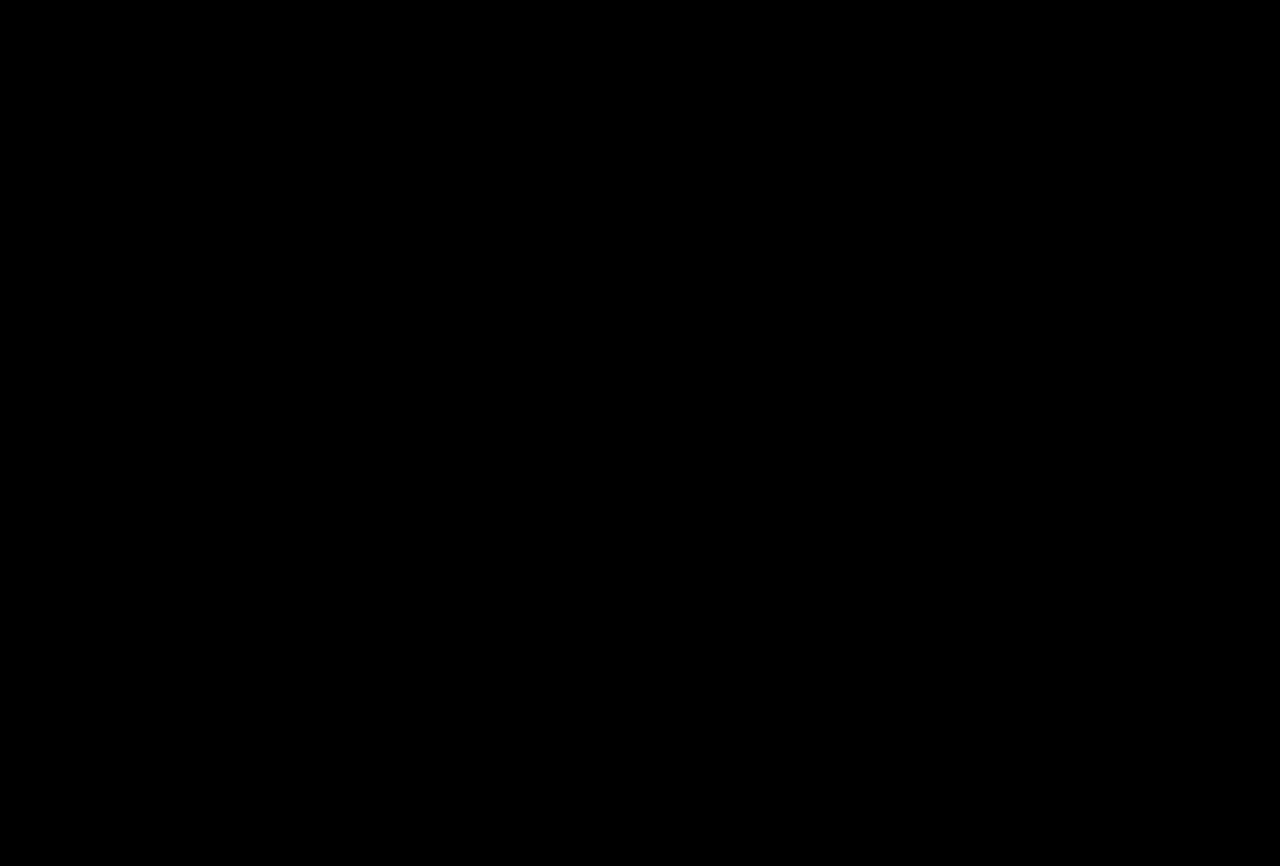
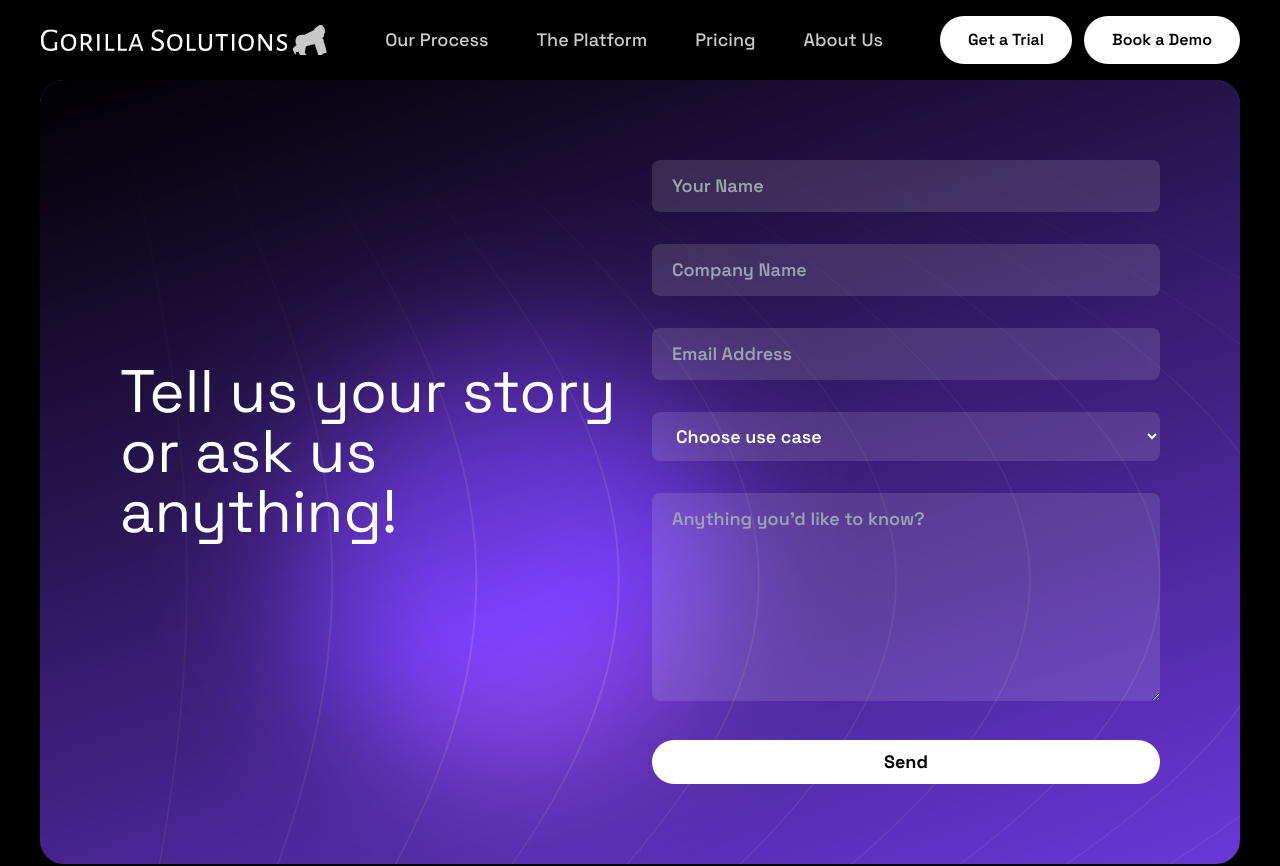
Before and after one commit to mhshuvoalways/solutions-gorilla, a React (Vite) app: page /contact-us in a window 1280 px wide. Before the commit this address had no page. Shown: the top 866 px of the page. Before the commit the page ends 800 px from the top, so only its background shows below. Built offline with nearby package versions, Linux system fonts and the light colour scheme.

Commit message:
feat: setup localization

```diff
--- a/package.json
+++ b/package.json
@@ -11,10 +11,12 @@
   },
   "dependencies": {
     "@headlessui/react": "^1.7.18",
+    "i18next": "^23.10.1",
     "react": "^18.2.0",
     "react-awesome-reveal": "^4.2.8",
     "react-dom": "^18.2.0",
     "react-helmet": "^6.1.0",
+    "react-i18next": "^14.1.0",
     "react-router-dom": "^6.22.3",
     "react-scroll": "^1.9.0",
     "react-slick": "^0.30.2",
--- a/src/app/App.jsx
+++ b/src/app/App.jsx
@@ -1,11 +1,25 @@
+import { useEffect } from "react";
+import { useTranslation } from "react-i18next";
 import { BrowserRouter, Route, Routes } from "react-router-dom";
 import AboutUs from "../pages/AboutUs";
 import Architecture from "../pages/Architecture";
+import ContactUs from "../pages/ContactUs";
 import Home from "../pages/Home";
 import OurProcess from "../pages/OurProcess";
 import Pricing from "../pages/Pricing";
 
 const App = () => {
+  const { i18n } = useTranslation();
+
+  useEffect(() => {
+    const defaultLanguage = navigator.language;
+    if (defaultLanguage === "fr-CA") {
+      i18n.changeLanguage("fr");
+    } else {
+      i18n.changeLanguage("en");
+    }
+  }, [i18n]);
+
   return (
     <BrowserRouter>
       <Routes>
@@ -14,6 +28,7 @@ const App = () => {
         <Route path="/architecture" element={<Architecture />} />
         <Route path="/pricing" element={<Pricing />} />
         <Route path="/about-us" element={<AboutUs />} />
+        <Route path="/contact-us" element={<ContactUs />} />
       </Routes>
     </BrowserRouter>
   );
--- a/src/components/common/dropdown/index.jsx
+++ b/src/components/common/dropdown/index.jsx
@@ -2,7 +2,7 @@ import { Menu, Transition } from "@headlessui/react";
 import { Fragment } from "react";
 import { Link } from "react-router-dom";
 
-export default function DropDown({ items, button }) {
+export default function DropDown({ items, button, onClick }) {
   return (
     <Menu as="div" className="relative inline-block text-left">
       <Menu.Button>
@@ -18,15 +18,26 @@ export default function DropDown({ items, button }) {
         leaveTo="transform opacity-0 scale-95"
       >
         <Menu.Items className="absolute right-0 mt-2 w-56 origin-top-right rounded-md bg-black shadow-lg">
-          <div className="px-1 py-1 ">
-            {items.map((item) => (
-              <Menu.Item key={item}>
-                {({ active }) => (
+          <div className="px-1 py-1 border border-sheer-white rounded-md">
+            {items.map((item, index) => (
+              <Menu.Item key={index}>
+                {onClick
+                  ? ({ active }) => (
+                      <p
+                        className={`${
+                          active ? "text-white" : "text-off-white"
+                        } flex w-full items-center px-2 py-2 cursor-pointer font-medium text-lg`}
+                        onClick={() => onClick(item.menu)}
+                      >
+                        {item.menu}
+                      </p>
+                    )
+                  : ({ active }) => (
                       <Link to={item.url}>
                         <p
                           className={`${
                             active ? "text-white" : "text-off-white"
-                      } flex w-full items-center rounded-md px-2 py-2 cursor-pointer font-medium text-lg`}
+                          } flex w-full items-center px-2 py-2 cursor-pointer font-medium text-lg`}
                         >
                           {item.menu}
                         </p>
--- a/src/components/common/header/index.jsx
+++ b/src/components/common/header/index.jsx
@@ -1,15 +1,10 @@
+import { useTranslation } from "react-i18next";
 import { Link } from "react-router-dom";
 import DropDown from "../dropdown";
 
 const Header = () => {
-  const items = [
-    { menu: "Our Process", url: "/our-process" },
-    { menu: "The Platform", url: "/architecture" },
-    { menu: "Pricing", url: "/pricing" },
-    { menu: "About Us", url: "/about-us" },
-    { menu: "Get a Trial", url: "/contact-us" },
-    { menu: "Book a Demo", url: "/contact-us" },
-  ];
+  const { t } = useTranslation();
+  const items = t("header.menus", { returnObjects: true });
 
   return (
     <header className="flex items-center justify-between gap-5 py-4 sticky top-0 z-30 backdrop-blur-sm">
@@ -17,38 +12,16 @@ const Header = () => {
         <img src="/images/logo.svg" className="w-72 cursor-pointer" />
       </Link>
       <ul className="items-center justify-between gap-4 font-medium text-lg hidden lg:flex">
-        <li>
+        {items.slice(0, 4).map((item, index) => (
+          <li key={index}>
             <Link
               className="cursor-pointer hover:bg-sheer-white py-2 px-4 rounded-full"
               to="/our-process"
             >
-            Our Process
+              {item.menu}
             </Link>
           </li>
-        <li>
-          <Link
-            className="cursor-pointer hover:bg-sheer-white py-2 px-4 rounded-full"
-            to="/architecture"
-          >
-            The Platform
-          </Link>
-        </li>
-        <li>
-          <Link
-            className="cursor-pointer hover:bg-sheer-white py-2 px-4 rounded-full"
-            to="/pricing"
-          >
-            Pricing
-          </Link>
-        </li>
-        <li>
-          <Link
-            className="cursor-pointer hover:bg-sheer-white py-2 px-4 rounded-full"
-            to="/about-us"
-          >
-            About Us
-          </Link>
-        </li>
+        ))}
       </ul>
       <div className="lg:flex items-center gap-3 hidden">
         <Link to={"/contact-us"}>
--- /dev/null
+++ b/src/components/contact/index.jsx
@@ -0,0 +1,68 @@
+import Title from "../common/title";
+
+const index = () => {
+  return (
+    <div className={`card relative overflow-hidden`}>
+      <div
+        style={{
+          backgroundImage: `url(/images/hero-bg.png)`,
+        }}
+        className="absolute inset-0 opacity-10"
+      ></div>
+      <div
+        className="absolute inset-0"
+        style={{
+          backgroundImage: `linear-gradient(341deg, rgba(0, 0, 0, 0), #000)`,
+        }}
+      ></div>
+      <img
+        src="/images/blurred-circle-tiny.png"
+        className="w-[60vw] h-[60vw] mix-blend-overlay block absolute"
+      />
+      <div className="flex flex-wrap md:flex-nowrap items-center gap-6 relative">
+        <Title
+          title={"Tell us your story or ask us anything!"}
+          className={"w-full md:w-6/12"}
+        />
+        <div className="w-full md:w-6/12 space-y-8">
+          <input
+            type="text"
+            className="bg-sheer-white w-full rounded-lg py-3 px-5 font-semibold text-lg outline-0 focus:ring-1 transition-shadow text-white"
+            placeholder="Your Name"
+            name="yourName"
+          />
+          <input
+            type="text"
+            className="bg-sheer-white w-full rounded-lg py-3 px-5 font-semibold text-lg outline-0 focus:ring-1 transition-shadow text-white"
+            placeholder="Company Name"
+            name="companyName"
+          />
+          <input
+            type="email"
+            className="bg-sheer-white w-full rounded-lg py-3 px-5 font-semibold text-lg outline-0 focus:ring-1 transition-shadow text-white"
+            placeholder="Email Address"
+            name="email"
+          />
+          <select
+            className="bg-sheer-white w-full rounded-lg py-3 px-5 font-semibold text-lg outline-0 focus:ring-1 transition-shadow text-white"
+            required
+          >
+            <option className="bg-rich-black">Choose use case</option>
+            <option className="bg-rich-black">Request a Demo</option>
+            <option className="bg-rich-black">Get a trial</option>
+            <option className="bg-rich-black">Informations / Questions</option>
+          </select>
+          <textarea
+            className="bg-sheer-white w-full rounded-lg py-3 px-5 font-semibold text-lg outline-0 focus:ring-1 transition-shadow text-white h-52"
+            placeholder="Anything you'd like to know?"
+          />
+          <button className="bg-white rounded-full w-full p-2 text-black font-bold text-lg hover:bg-sheer-white hover:text-white transition-all">
+            Send
+          </button>
+        </div>
+      </div>
+    </div>
+  );
+};
+
+export default index;
--- a/src/components/footer/index.jsx
+++ b/src/components/footer/index.jsx
@@ -1,12 +1,29 @@
-const index = () => {
+import { useTranslation } from "react-i18next";
+import DropDown from "../common/dropdown";
+
+const Footer = () => {
+  const { i18n } = useTranslation();
+
+  const changeLanguage = (value) => {
+    if (value === "English") {
+      i18n.changeLanguage("en");
+    } else {
+      i18n.changeLanguage("fr");
+    }
+  };
   return (
-    <>
-      <p className="border my-16 border-sheer-white"></p>
+    <div className="flex justify-evenly items-center border-t my-20 border-sheer-white">
       <p className="text-center my-10">
         © Gorilla Solutions All Rights Reserved.
       </p>
-    </>
+      <DropDown
+        items={[{ menu: "English" }, { menu: "French" }]}
+        button={"fa-solid fa-flag"}
+        bgColor="white"
+        onClick={changeLanguage}
+      />
+    </div>
   );
 };
 
-export default index;
+export default Footer;
--- /dev/null
+++ b/src/localization/i18n.js
@@ -0,0 +1,27 @@
+import i18n from "i18next";
+import { initReactI18next } from "react-i18next";
+import enHeader from "./locales/en/header.json";
+import frHeader from "./locales/fr/header.json";
+
+const resources = {
+  en: {
+    translation: {
+      header: enHeader,
+    },
+  },
+  fr: {
+    translation: {
+      header: frHeader,
+    },
+  },
+};
+
+i18n.use(initReactI18next).init({
+  resources,
+  lng: "en",
+  interpolation: {
+    escapeValue: false,
+  },
+});
+
+export default i18n;
--- /dev/null
+++ b/src/localization/locales/en/header.json
@@ -0,0 +1,10 @@
+{
+  "menus": [
+    { "menu": "Our Process", "url": "/our-process" },
+    { "menu": "The Platform", "url": "/architecture" },
+    { "menu": "Pricing", "url": "/pricing" },
+    { "menu": "About Us", "url": "/about-us" },
+    { "menu": "Get a Trial", "url": "/contact-us" },
+    { "menu": "Book a Demo", "url": "/contact-us" }
+  ]
+}
--- /dev/null
+++ b/src/localization/locales/fr/header.json
@@ -0,0 +1,10 @@
+{
+  "menus": [
+    { "menu": "Notre processus", "url": "/our-process" },
+    { "menu": "La plateforme", "url": "/architecture" },
+    { "menu": "Tarifs", "url": "/pricing" },
+    { "menu": "À propos de nous", "url": "/about-us" },
+    { "menu": "Obtenez un essai", "url": "/contact-us" },
+    { "menu": "Réservez une démo", "url": "/contact-us" }
+  ]
+}
--- a/src/main.jsx
+++ b/src/main.jsx
@@ -1,5 +1,6 @@
 import ReactDOM from "react-dom/client";
 import App from "./app/App";
 import "./index.css";
+import "./localization/i18n";
 
 ReactDOM.createRoot(document.getElementById("root")).render(<App />);
--- /dev/null
+++ b/src/pages/ContactUs.jsx
@@ -0,0 +1,29 @@
+import ReactHelmet from "../app/ReactHelmet";
+import Header from "../components/common/header";
+import Contact from "../components/contact";
+import Footer from "../components/footer";
+import usePageTop from "../hook/usePageTop";
+
+const OurProcess = () => {
+  usePageTop();
+
+  return (
+    <>
+      <ReactHelmet>
+        <title>Gorilla Solutions - Company</title>
+        <meta content="Cloud Native experts" name="description" />
+        <meta content="Gorilla Solutions - Company" property="og:title" />
+        <meta content="Cloud Native experts" property="og:description" />
+        <meta content="Gorilla Solutions - Company" property="twitter:title" />
+        <meta content="Cloud Native experts" property="twitter:description" />
+      </ReactHelmet>
+      <div className="container mx-auto">
+        <Header />
+        <Contact />
+        <Footer />
+      </div>
+    </>
+  );
+};
+
+export default OurProcess;
```
Also changed, not shown: 1 other file (tests, documents, lock files or other folders). Lines whose indentation alone changed are shown as unchanged.
